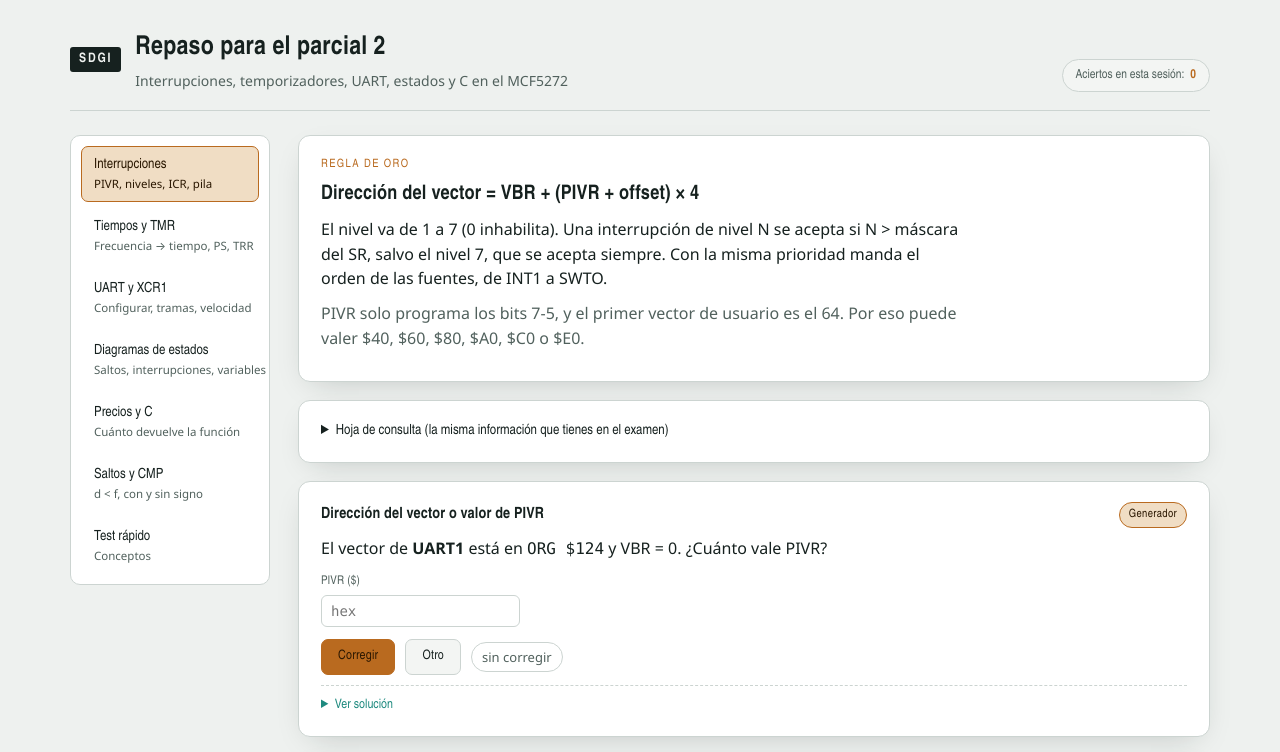
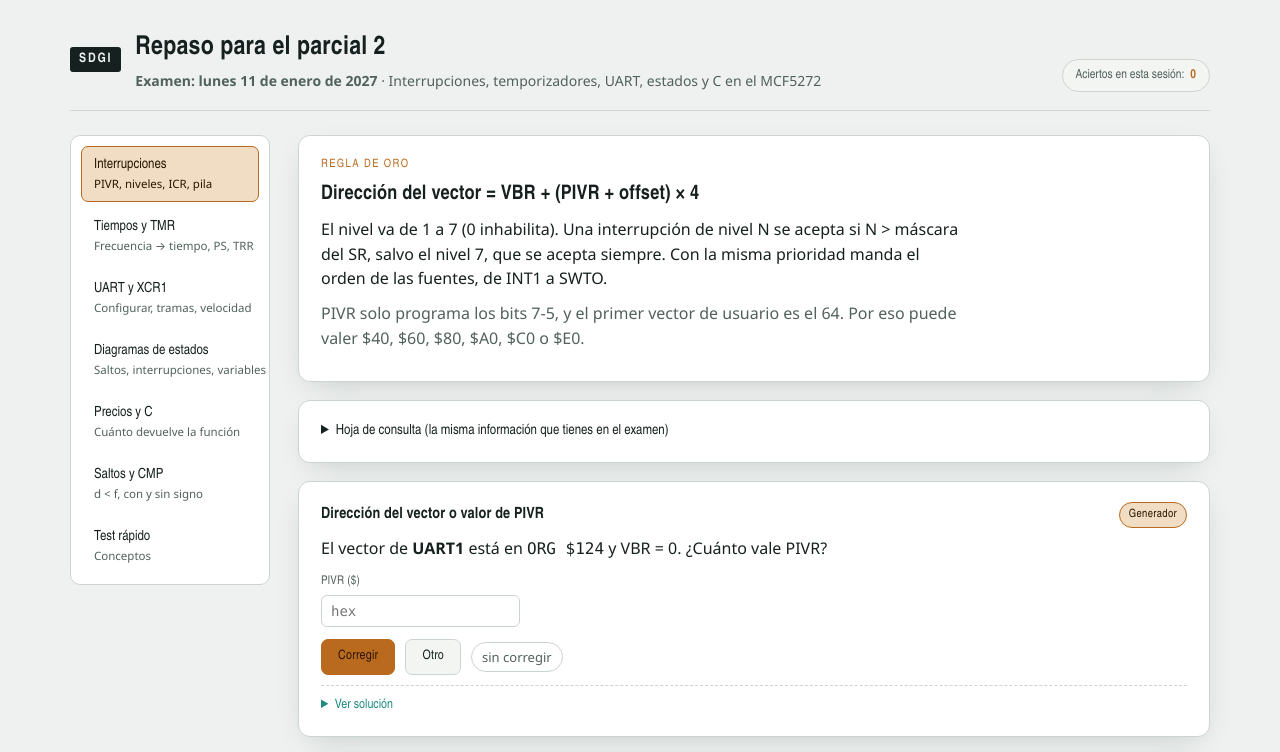
Before and after one commit to jutoba/SDG1-P2, a plain HTML site: page practica_parcial2.html in a window 1280 px wide. Shown: the top 752 px of the page. Drawn offline with Linux system fonts and the light colour scheme.

Commit message:
Añadir fecha del examen: lunes 11 de enero de 2027
Co-Authored-By: Claude Opus 5.5 <noreply@anthropic.com>

```diff
--- a/practica_parcial2.html
+++ b/practica_parcial2.html
@@ -113,7 +113,7 @@
 <div class="app">
   <div class="topbar">
     <div class="brand"><span class="brand-mark">SDGI</span>
-      <div><h1>Repaso para el parcial 2</h1><p>Interrupciones, temporizadores, UART, estados y C en el MCF5272</p></div></div>
+      <div><h1>Repaso para el parcial 2</h1><p><strong>Examen: lunes 11 de enero de 2027</strong> · Interrupciones, temporizadores, UART, estados y C en el MCF5272</p></div></div>
     <span class="scorepill">Aciertos en esta sesión: <strong id="streak">0</strong></span>
   </div>
   <div class="layout">
```
Also changed, not shown: 1 other file.
